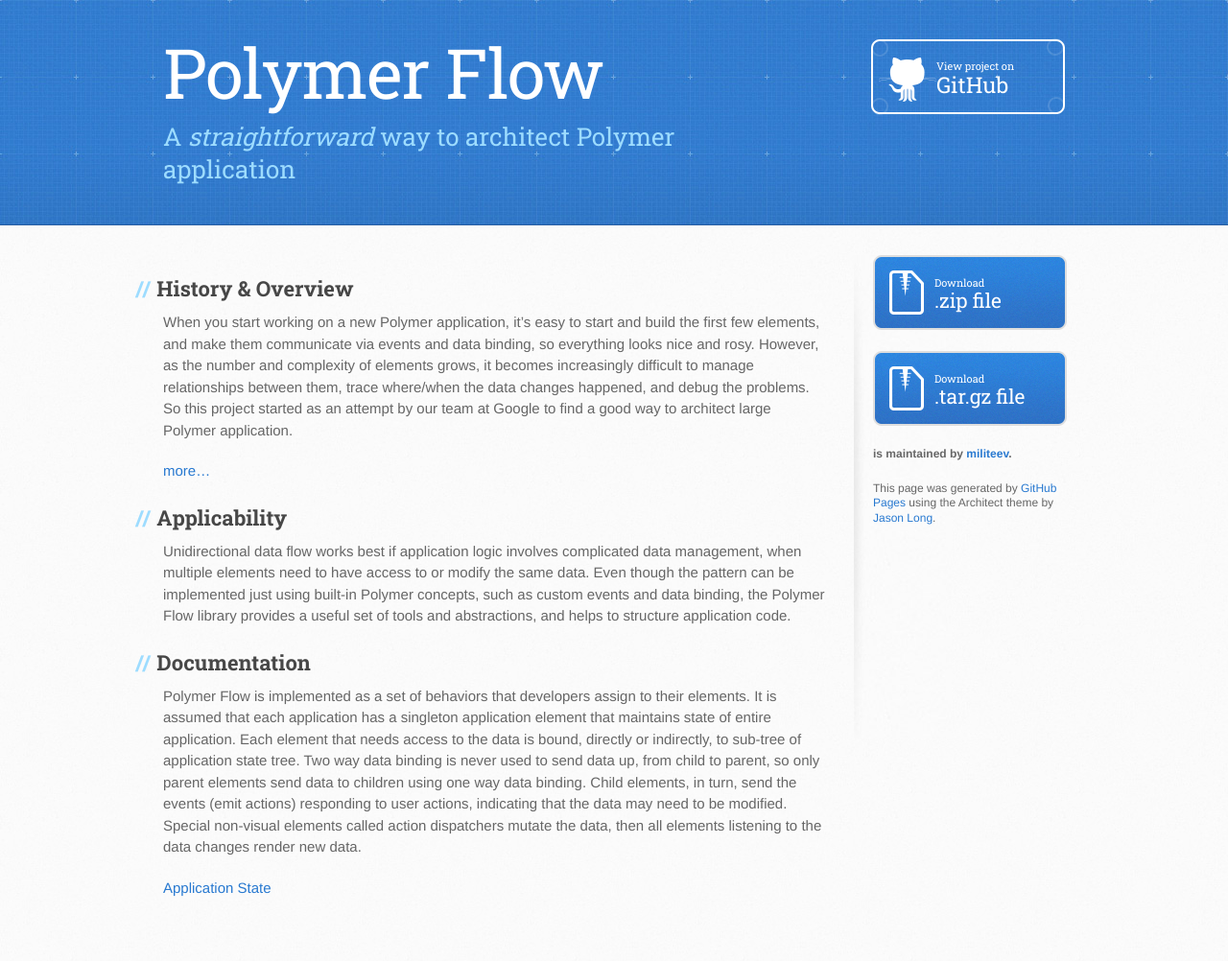
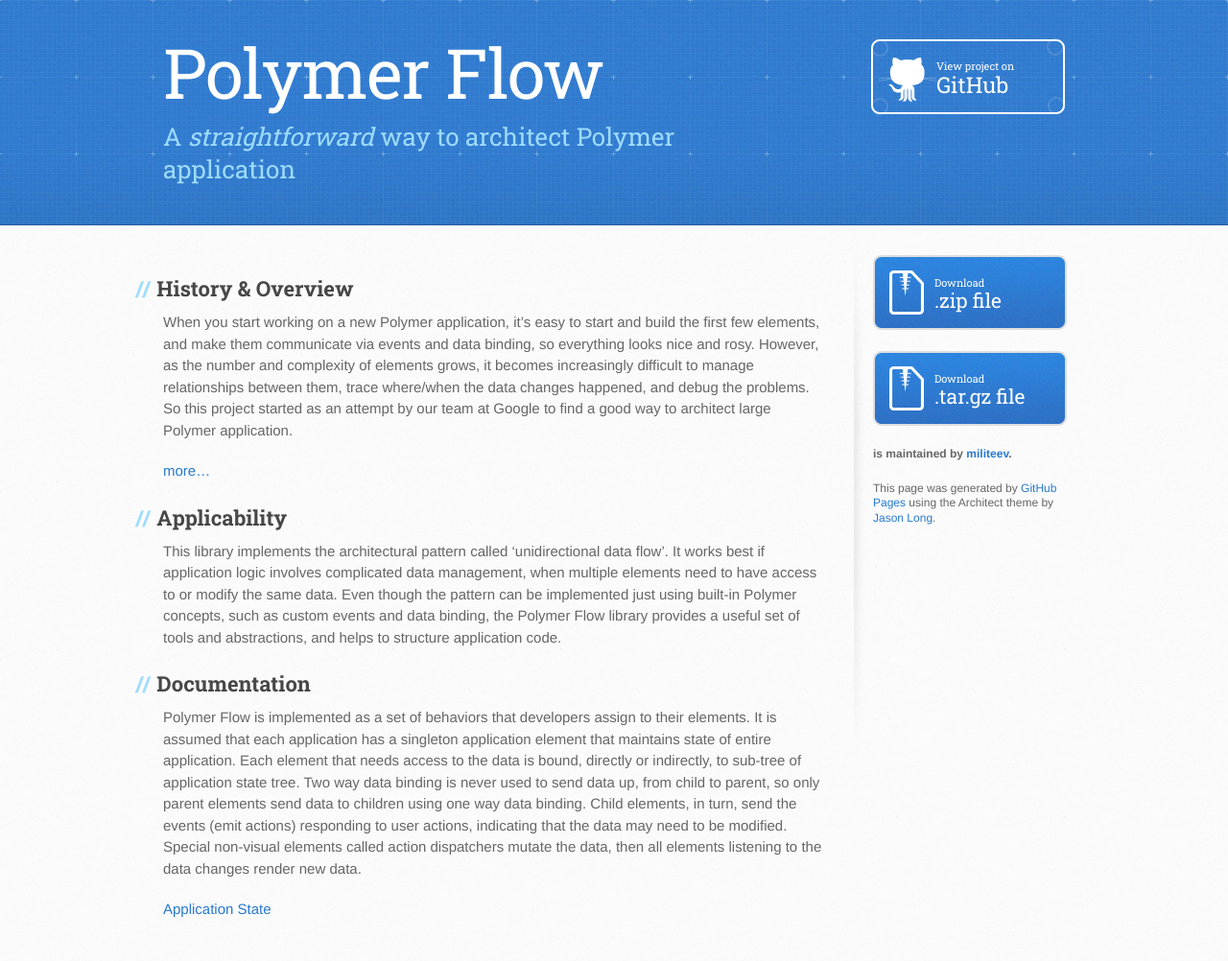
Before and after one commit to amiliteev/polymer-flow, a Jekyll site: the page built from docs/index.md, in a window 1280 px wide. Shown: the whole page at 96% size. Built offline with Jekyll 4.4.1, drawn with Linux system fonts in a browser that asks for light colours; before the commit the page ends 980 px from its top, so only the background shows below that.

Commit message:
Update index.md

```diff
--- a/docs/index.md
+++ b/docs/index.md
@@ -10,7 +10,7 @@
 
 ## Applicability
 
-Unidirectional data flow works best if application logic involves complicated data management, when multiple elements need to have access to or modify the same data. Even though the pattern can be implemented just using built-in Polymer concepts, such as custom events and data binding, the Polymer Flow library provides a useful set of tools and abstractions, and helps to structure application code.
+This library implements the architectural pattern called 'unidirectional data flow'. It works best if application logic involves complicated data management, when multiple elements need to have access to or modify the same data. Even though the pattern can be implemented just using built-in Polymer concepts, such as custom events and data binding, the Polymer Flow library provides a useful set of tools and abstractions, and helps to structure application code.
 
 ## Documentation
 
```
